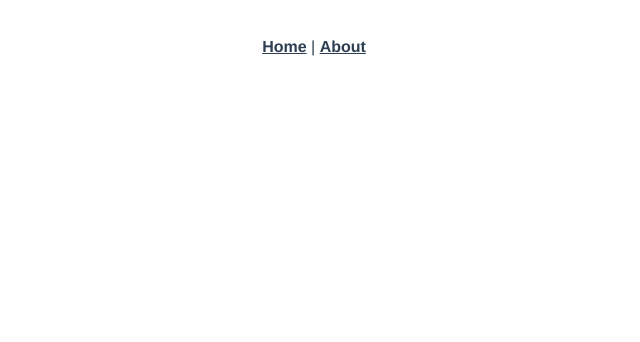
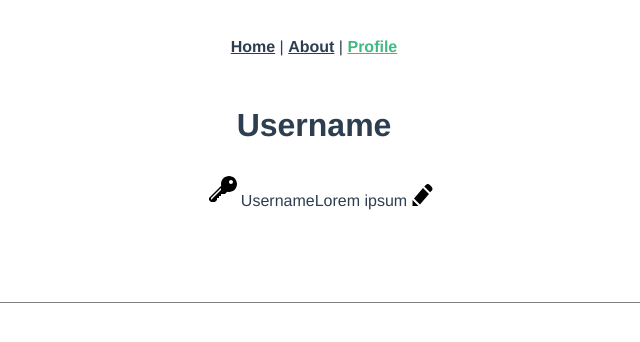
Before and after one commit to NeighborhoodAid/frontend, a Vue app: page /profile in a window 1280 px wide. Shown: the top 342 px of the page, without its empty margins (326-966 px from the left). Built offline with nearby package versions, Linux system fonts and the light colour scheme.

Commit message:
Added profile page

```diff
--- a/src/App.vue
+++ b/src/App.vue
@@ -2,7 +2,8 @@
   <div id="app">
     <div id="nav">
       <router-link to="/">Home</router-link> |
-      <router-link to="/about">About</router-link>
+      <router-link to="/about">About</router-link> |
+      <router-link to="/profile">Profile</router-link>
     </div>
     <router-view/>
   </div>
--- a/src/router/index.ts
+++ b/src/router/index.ts
@@ -17,6 +17,14 @@ const routes = [
     // this generates a separate chunk (about.[hash].js) for this route
     // which is lazy-loaded when the route is visited.
     component: () => import(/* webpackChunkName: "about" */ '../views/About.vue')
+  },
+  {
+    path: '/profile',
+    name: 'Profile',
+    // route level code-splitting
+    // this generates a separate chunk (about.[hash].js) for this route
+    // which is lazy-loaded when the route is visited.
+    component: () => import(/* webpackChunkName: "about" */ '../views/Profile.vue')
   }
 ]
 
--- /dev/null
+++ b/src/views/Profile.vue
@@ -0,0 +1,56 @@
+<template>
+    <div class="profile">
+        <h1>Username</h1>
+        <div class="menu-entry">
+            <span class="icon">
+                <img src="../assets/key.svg">
+            </span>
+            <span class="title">Username</span>
+            <span class="value">Lorem ipsum</span>
+            <span class="button">
+                <img src="../assets/pen.svg">
+            </span>
+        </div>
+    </div>
+</template>
+
+<script lang="ts">
+import Vue from 'vue'
+export default Vue.extend({
+
+})
+</script>
+
+<style lang="scss" scoped>
+
+.menu-entry {
+    border-bottom-style: solid;
+    border-bottom-width: 1px;
+    border-bottom-color: gray;
+    padding-top: 8px;
+    padding-bottom: 8px;
+    height: 120px;
+    width: 100vw;
+
+    .icon > img {
+        text-align: left;
+        height: 2em;
+        padding-left: 4px;
+        padding-right: 4px;
+    }
+
+    .value {
+        text-align: left;
+        display: inline;
+    }
+
+    .button > img {
+        text-align: right;
+        padding-left: 4px;
+        padding-right: 4px;
+        width: 24px;
+        height: 24px;
+    }
+}
+
+</style>
```
Also changed, not shown: src/assets/key.svg (added), src/assets/pen.svg (added).
